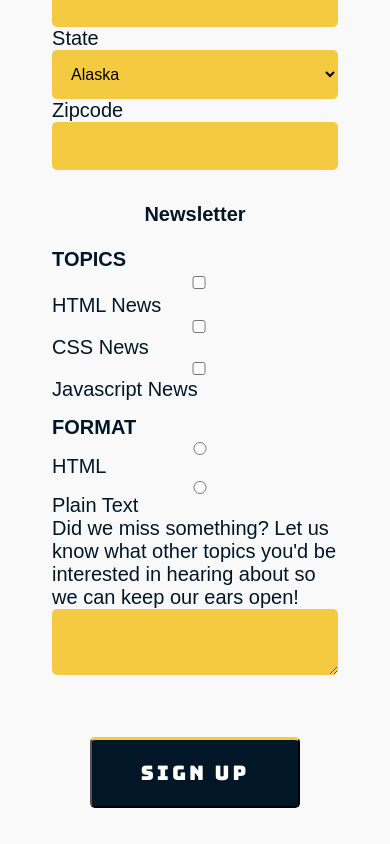
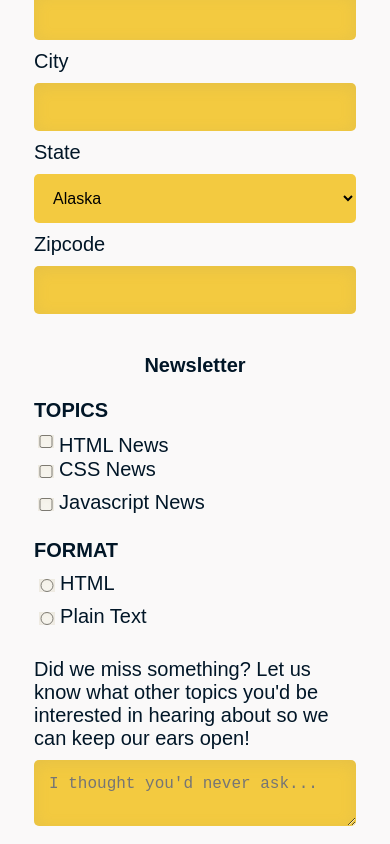
Before and after one commit to melissalareec/treehouse03-sampleform, a plain HTML site: page index.html in a window 390 px wide. Shown: the part 820-1664 px from the top of the page. Drawn offline with Linux system fonts and the light colour scheme; a web font is replaced by a local one.

Commit message:
Media query plus final styles

```diff
--- a/css/styles.css
+++ b/css/styles.css
@@ -15,6 +15,8 @@
   .color {
     background-color: #F3CA40;
   }
+
+
 
   /* TEXT STYLES */
 
@@ -43,10 +45,7 @@ button {
    padding-top: 15px;
 }
 
-input[placeholder="required"] {
-    font-size: .5em;
-    text-align: right;
-}
+
 
 /*HEADER*/
 
@@ -77,15 +76,21 @@ input[placeholder="required"] {
 
 .flex {
     margin: auto;
-    width: 90%;
+    width: 95%;
     display: flex;
     flex-direction: column;
     justify-content: space-between;
 }
 
-fieldset {
-    margin-bottom: 20px;
+.flex fieldset {
+    padding-bottom: 10px;
     border: none;
+}
+
+fieldset label,
+fieldset input,
+fieldset select {
+    margin-bottom: 10px;
 }
 
 input,
@@ -97,25 +102,72 @@ textarea {
     padding: 15px;
     width: 100%;
     border-radius: 5px;
+    transition: all .75s;
+}
+
+input,
+textarea {
+    cursor: text;
+    box-shadow: inset 0px 3px 15px rgba(174, 156, 96, 0.2);
+}
+
+select,
+.group input,
+button  {
+    cursor: pointer;
+}
+
+
+input:focus,
+select:focus,
+textarea:focus {
+    transform: scale(1.05);
+    background: rgba(0, 0, 0, 5%);
+    -webkit-appearance: none;
+    outline: none;
+
 }
 
 input:hover,
 select:hover,
 textarea:hover {
-    opacity: 75%;
-    cursor: pointer;
+    background: rgba(0, 0, 0, 5%)
+
 }
 
+.group {
+    display: flex;
+    flex-direction: row;
+    align-items: center;
+}
+
+.checkbox,
+.radio {
+    width: 5%;
+    outline: none;
+    margin-right: 5px;
+}
+
+.checkbox:checked,
+.radio:checked {
+    -webkit-appearance: none;
+    border-radius: 10%;
+    background-color: #F3CA40;
+    outline: none;
+  }
 
 
-.check,
-.inline-label {
+label[for="comment"] {
+    margin-top: 20px;
+   margin-bottom: 10px;
+}
 
+input[for="comment"] {
 }
 
 /* BUTTON */
 button {
-    margin: 50px auto;
+    margin: 40px auto;
     background-color: #011627;
     width: 60%;
     padding: 20px;
@@ -125,12 +177,12 @@ button {
     border-radius: 5px;
     text-transform: uppercase;
     letter-spacing: .15em;
-    border-top: solid 3px  #F3CA40;
-
+    box-shadow: 0px 3px 15px rgba(0,0,0,0.2);
 }
 
 button:hover {
-    opacity: 75%;
+    background-color: #F3CA40;
+    color: white;
 }
 
 /* FOOTER */
@@ -143,3 +195,12 @@ footer {
     padding: 10px;
     border-top: solid 3px  #F3CA40;
 }
+
+@media (min-width:769px) {
+    .info,
+    .form-wrapper,
+    footer {
+       margin: auto;
+        width: 50%;
+}
+}
--- a/index.html
+++ b/index.html
@@ -58,24 +58,42 @@
 
             </fieldset>
 
-            <fieldset class="flex">
+            <fieldset class="flex newsletter">
 
                     <legend class="simple">Newsletter</legend>
 
                     <label class="newsletter-label">Topics</label>
-                    <div class="check"><label for="html-news" class="inline-label"><input type="checkbox" id="html-news" value="newsletter-html" name="newsletter-type"> HTML News</label></div>
 
-                    <input type="checkbox" id="css-news" value="newsletter-css" name="newsletter-type"> <label for="css-news" class="inline-label">CSS News</label>
+                    <div class="group">
+                       <input type="checkbox" id="html-news" value="newsletter-html" name="newsletter-type" class="checkbox">
+                       <label for="html-news" class="inline-label"></label>HTML News</label>
+                    </div>
 
-                    <input type="checkbox" id="js-news" value="newsletter-js" name="newsletter-type"> <label for="js-news" class="inline-label">Javascript News</label>
+                    <div class="group">
+                        <input type="checkbox" id="css-news" value="newsletter-css" name="newsletter-type" class="checkbox">
+                        <label for="css-news" class="inline-label">CSS News</label>
+                    </div>
+
+                    <div class="group">
+                        <input type="checkbox" id="js-news" value="newsletter-js" name="newsletter-type" class="checkbox">
+                        <label for="js-news" class="inline-label">Javascript News</label>
+                    </div>
 
                     <label class="newsletter-label">Format</label>
-                    <input type="radio" id="html-format" name="format">HTML</label>
-                    <input type="radio" id="plain-text" name="format"><label for="plain-text" class="inline-label">Plain Text</label>
+
+                    <div class="group">
+                        <input type="radio" id="html-format" name="format" class="radio" >
+                        <label for="html-format" class="inline-label">HTML</label>
+                    </div>
+
+                    <div class="group">
+                        <input type="radio" id="plain-text" name="format" class="radio">
+                        <label for="plain-text" class="inline-label">Plain Text</label>
+                    </div>
 
 
                     <label for="comment">Did we miss something? Let us know what other topics you'd be interested in hearing about so we can keep our ears open!</label>
-                    <textarea id="comment" name="user-comment" class="color"></textarea>
+                    <textarea id="comment" name="user-comment" placeholder="I thought you'd never ask..."class="color"></textarea>
 
             </fieldset>
 
```
